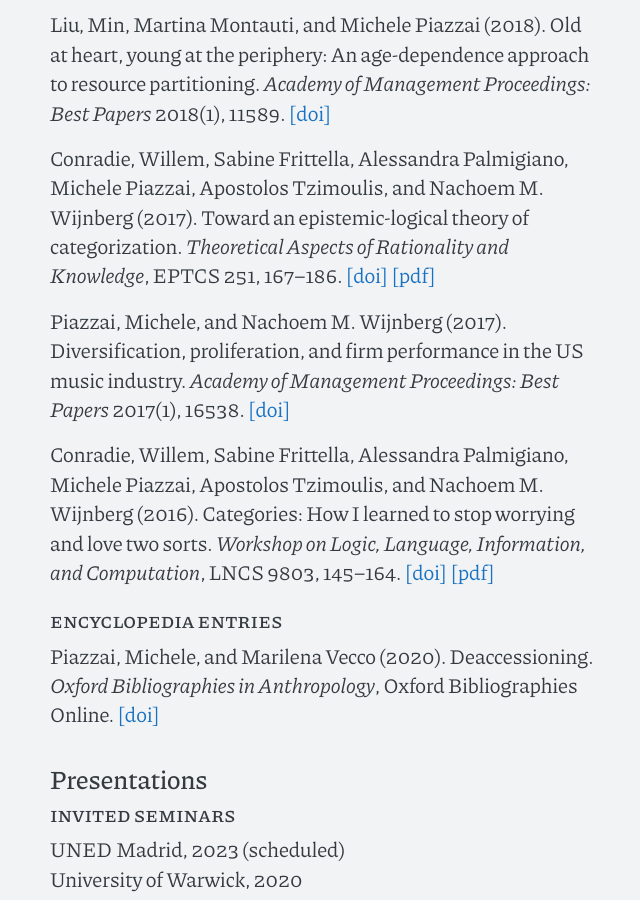
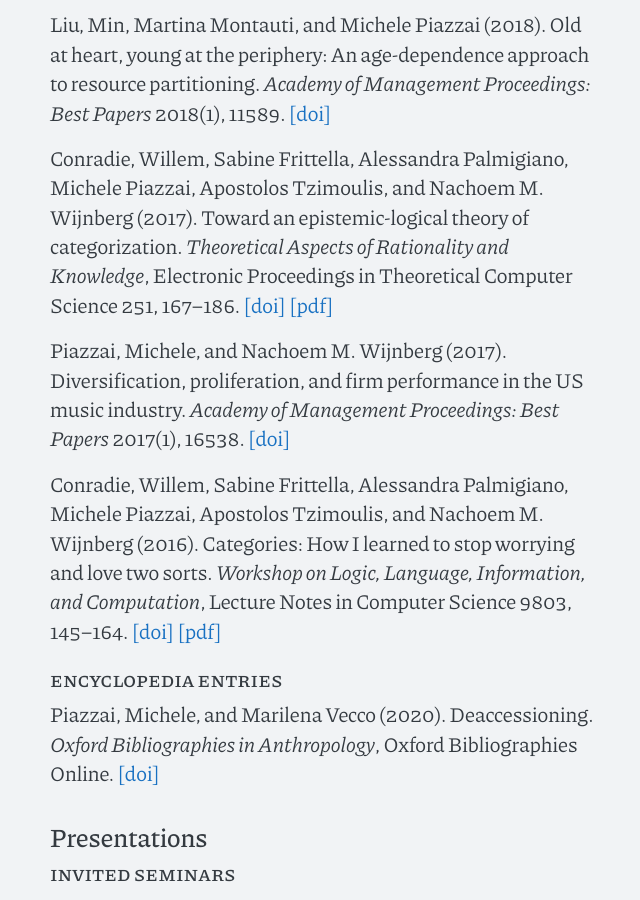
Before and after one commit to piazzai/piazzai.github.io, a Jekyll site: the page built from cv.md, in a window 1280 px wide and 900 px high, scrolled down 1824 px. Shown: the whole window, without its empty margins (317-957 px from the left). Built offline with Jekyll 4.4.1, drawn with Linux system fonts in a browser that asks for light colours.

Commit message:
Spell out volume names

```diff
--- a/cv.md
+++ b/cv.md
@@ -53,11 +53,11 @@
 
 Liu, Min, Martina Montauti, and Michele Piazzai (2018). Old at heart, young at the periphery: An age-dependence approach to resource partitioning. *Academy of Management Proceedings: Best Papers* 2018(1), 11589. [[doi]](https://doi.org/10.5465/ambpp.2018.31)
 
-Conradie, Willem, Sabine Frittella, Alessandra Palmigiano, Michele Piazzai, Apostolos Tzimoulis, and Nachoem M. Wijnberg (2017). Toward an epistemic-logical theory of categorization. *Theoretical Aspects of Rationality and Knowledge*, EPTCS 251, 167--186. [[doi]](https://doi.org/10.4204/eptcs.251.12) [[pdf]](https://arxiv.org/pdf/1707.08743.pdf)
+Conradie, Willem, Sabine Frittella, Alessandra Palmigiano, Michele Piazzai, Apostolos Tzimoulis, and Nachoem M. Wijnberg (2017). Toward an epistemic-logical theory of categorization. *Theoretical Aspects of Rationality and Knowledge*, Electronic Proceedings in Theoretical Computer Science 251, 167--186. [[doi]](https://doi.org/10.4204/eptcs.251.12) [[pdf]](https://arxiv.org/pdf/1707.08743.pdf)
 
 Piazzai, Michele, and Nachoem M. Wijnberg (2017). Diversification, proliferation, and firm performance in the US music industry. *Academy of Management Proceedings: Best Papers* 2017(1), 16538. [[doi]](https://doi.org/10.5465/ambpp.2017.29)
 
-Conradie, Willem, Sabine Frittella, Alessandra Palmigiano, Michele Piazzai, Apostolos Tzimoulis, and Nachoem M. Wijnberg (2016). Categories: How I learned to stop worrying and love two sorts. *Workshop on Logic, Language, Information, and Computation*, LNCS 9803, 145--164. [[doi]](https://doi.org/10.1007/978-3-662-52921-8_10) [[pdf]](https://arxiv.org/pdf/1604.00777.pdf)
+Conradie, Willem, Sabine Frittella, Alessandra Palmigiano, Michele Piazzai, Apostolos Tzimoulis, and Nachoem M. Wijnberg (2016). Categories: How I learned to stop worrying and love two sorts. *Workshop on Logic, Language, Information, and Computation*, Lecture Notes in Computer Science 9803, 145--164. [[doi]](https://doi.org/10.1007/978-3-662-52921-8_10) [[pdf]](https://arxiv.org/pdf/1604.00777.pdf)
 
 ### Encyclopedia entries
 
```
